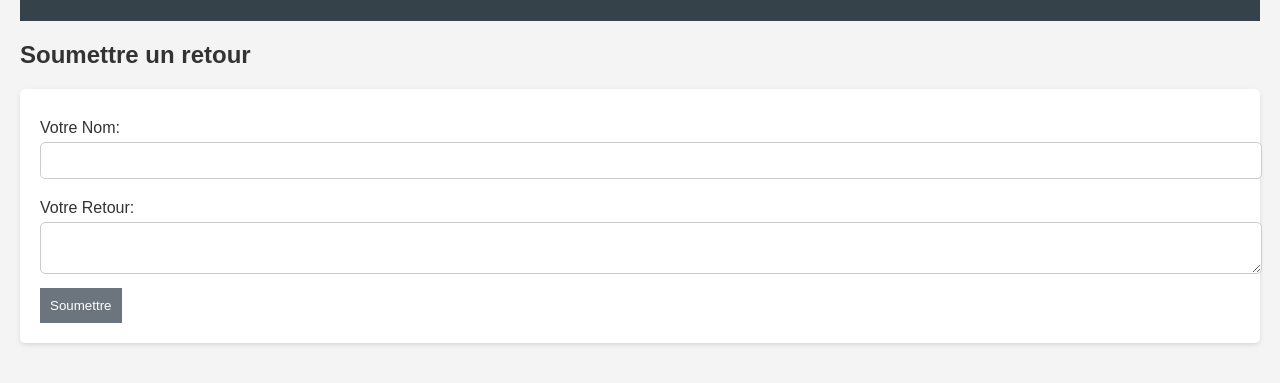
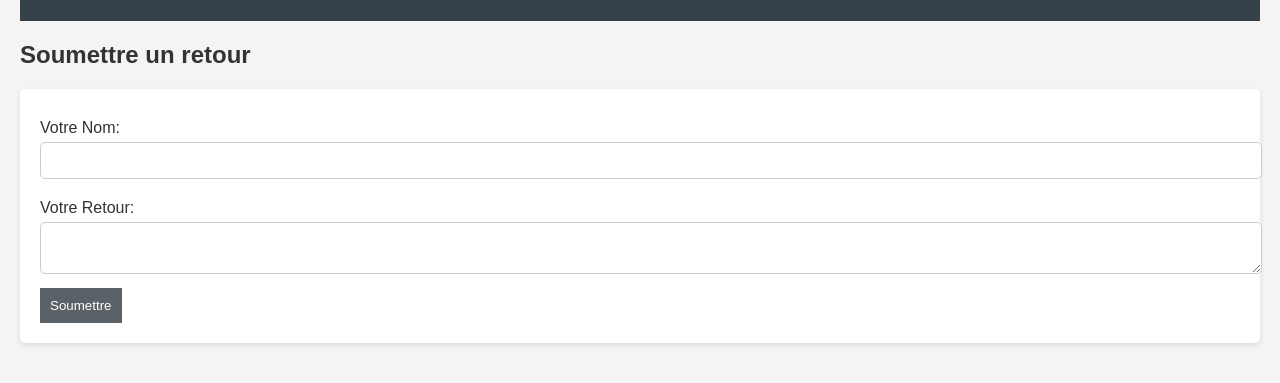
Before and after one commit to crowrooster971/syst-me-retours-utilisateur, a website: page index.html in a window 1280 px wide. In both pictures the pointer is over the button "Soumettre". Shown: the part 119-502 px from the top of the page. Drawn offline with Linux system fonts and the light colour scheme.

Commit message:
Update button hover color for better contrast

```diff
--- a/styles.css
+++ b/styles.css
@@ -36,5 +36,5 @@ button {
     cursor: pointer;
 }
 button:hover {
-    background: #6c757d;
+    background: #5a6268;
 }
```
